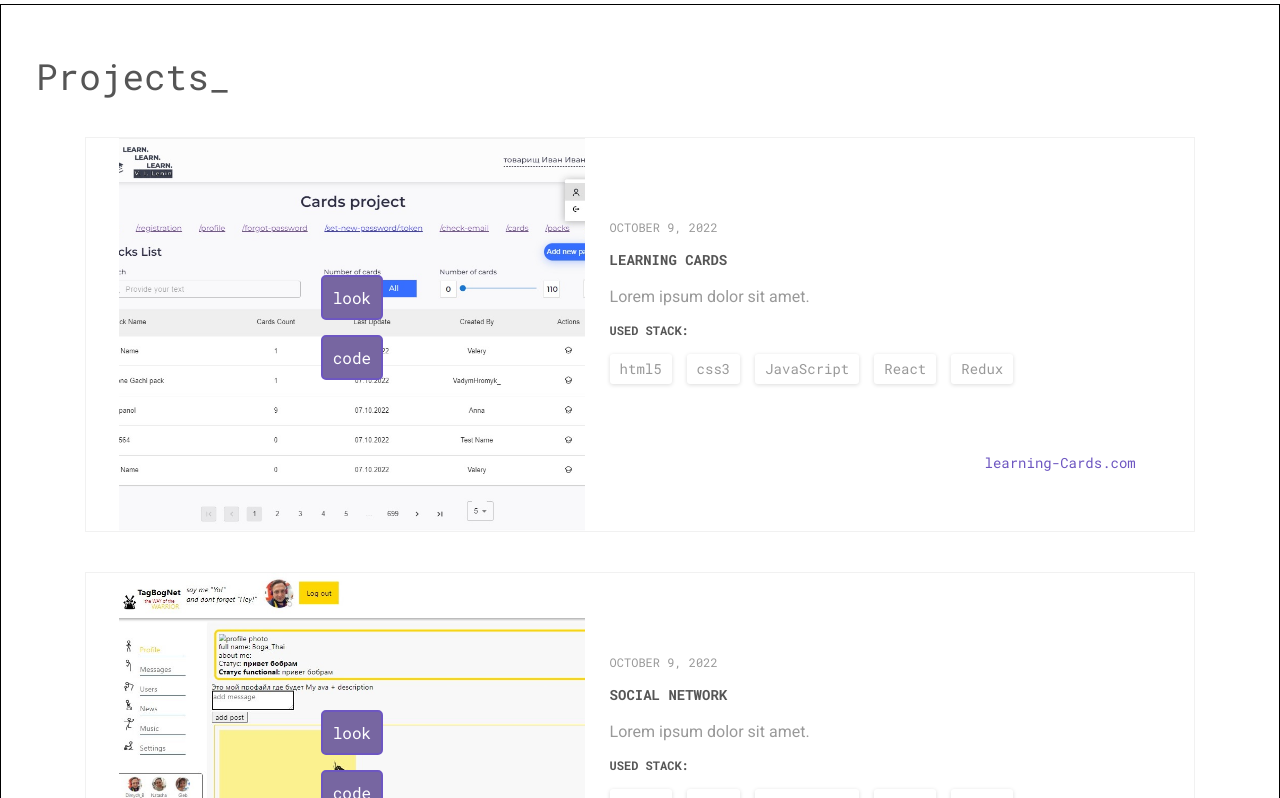
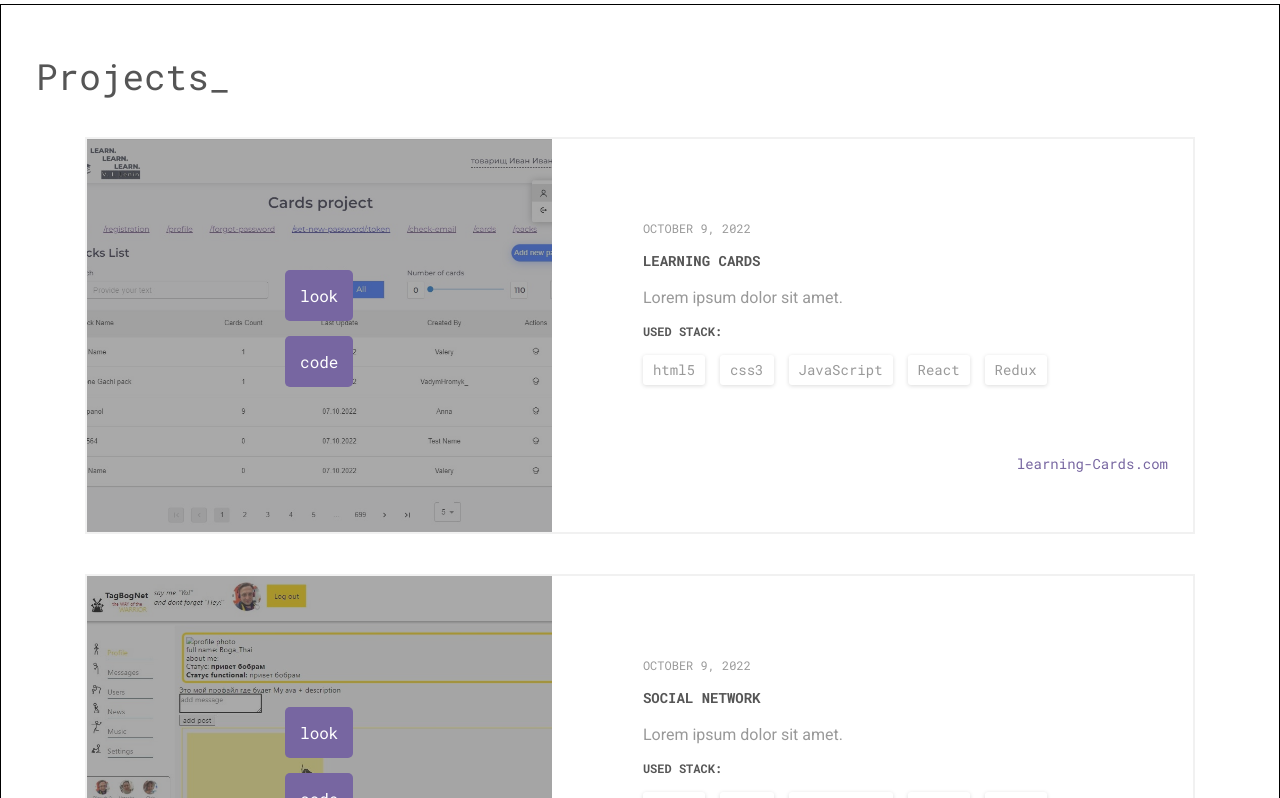
Before and after one commit to Bogagree/my-portfolio, a React (Create React App) app: page / in a window 1280 px wide. Shown: the part 1462-2260 px from the top of the page. Built offline with nearby package versions, Linux system fonts and the light colour scheme.

Commit message:
feat: add SASS mixins, variables refactor: projects styles

```diff
--- a/package.json
+++ b/package.json
@@ -11,6 +11,7 @@
     "@types/node": "^16.7.13",
     "@types/react": "^18.0.0",
     "@types/react-dom": "^18.0.0",
+    "node-sass": "^7.0.3",
     "react": "^18.2.0",
     "react-dom": "^18.2.0",
     "react-scripts": "5.0.1",
--- a/public/index.html
+++ b/public/index.html
@@ -25,7 +25,7 @@
       work correctly both with client-side routing and a non-root public URL.
       Learn how to configure a non-root public URL by running `npm run build`.
     -->
-    <title>React App</title>
+    <title>Dmitry Bogatyrev</title>
   </head>
   <body>
     <noscript>You need to enable JavaScript to run this app.</noscript>
--- /dev/null
+++ b/src/common/styles/SASS/mixins.scss
@@ -0,0 +1,12 @@
+@mixin flexCenter($justifyContent: center, $flexDirection: row) {
+  display: flex;
+  justify-content: $justifyContent;
+  align-items: center;
+  flex-direction: $flexDirection;
+}
+@mixin fontParams ($size, $lineHeight, $weight, $marginBottom: 15px) {
+  font-size: $size;
+  line-height: $lineHeight;
+  font-weight: $weight;
+  margin-bottom: $marginBottom;
+}
--- /dev/null
+++ b/src/common/styles/SASS/variables.sass
@@ -0,0 +1,12 @@
+// colors
+$primaryColor: #7766a1
+
+$borderColor: #f1f1f1
+
+$bgColor: #fff
+
+$primaryTextColor: #555
+$secondaryTextColor: #999
+$turnOverTextColor: white
+
+$accentColor: #a9c96a
--- a/src/projects/Projects.tsx
+++ b/src/projects/Projects.tsx
@@ -12,6 +12,7 @@ const myProjects = [
         date: new Date().toLocaleString('default', { dateStyle: 'long'}),
         title: 'Learning cards',
         description: 'Lorem ipsum dolor sit amet.',
+        codeLink: 'https://github.com/Bogagree/cards_project',
         link: 'https://bogagree.github.io/cards_project/#/login',
         linkTitle: 'learning-Cards.com',
         img: learningCards,
@@ -21,6 +22,7 @@ const myProjects = [
         date: new Date().toLocaleString('default', { dateStyle: 'long'}),
         title: 'Social Network',
         description: 'Lorem ipsum dolor sit amet.',
+        codeLink: 'https://github.com/Bogagree/samurai-way-main',
         link: 'https://bogagree.github.io/samurai-way-main/#/profile',
         linkTitle: 'Samurai-Way.com',
         img: socialNetwork,
@@ -31,6 +33,7 @@ const myProjects = [
         title: 'Allthaiherbs.com',
         description: 'internet shop with Thai traditional medicine and natural cosmetic',
         link: 'https://allthaiherbs.com/ru',
+        codeLink: 'https://allthaiherbs.com/ru',
         linkTitle: 'Allthaiherbs.com',
         img: allThaiHerbs,
         technologies: ['html5', 'css3', 'JavaScript', 'React', 'Redux']
@@ -53,6 +56,7 @@ const Projects: React.FC = () => {
                         date={p.date}
                         title={p.title}
                         description={p.description}
+                        codeLink={p.codeLink}
                         link={p.link}
                         linkTitle={p.linkTitle}
                         img={p.img}
--- a/src/projects/project/Project.module.css
+++ /dev/null
@@ -1,121 +0,0 @@
-.projectCard {
-    display: flex;
-    justify-content: center;
-    align-items: center;
-    width: 1110px;
-    margin-bottom: 40px;
-    border: 1px solid #f1f1f1;
-    background-color: #fff;
-    transition: box-shadow .3s;
-    font-family: Roboto Mono, monospace;
-}
-
-.projectImg {
-    height: 393px;
-    width: 42%;
-    display: flex;
-    flex-direction: column;
-    justify-content: center;
-    align-items: center;
-    background-size: cover;
-    background-position: center;
-}
-
-.viewBtn {
-    display: block;
-    border: 2px solid #6d56c1;
-    border-radius: 5px;
-    padding: 10px;
-    margin-bottom: 15px;
-    background: #7766a1;
-    color: white;
-}
-
-.textContainer {
-    width: 52%;
-    padding: 50px 25px 40px 25px;
-    font-size: 14px;
-    line-height: 20px;
-    color: #999;
-}
-
-.date {
-    font-size: 12px;
-    line-height: 18px;
-    text-transform: uppercase;
-    color: #999;
-    margin-bottom: 10px;
-}
-
-.textContainer h3 {
-    font-size: 14px;
-    line-height: 20px;
-    text-transform: uppercase;
-    margin-bottom: 15px;
-    font-weight: 700;
-    color: #555;
-}
-
-.textContainer a {
-    color: #6d56c1;
-    transition: all .3s;
-    position: relative;
-    text-decoration: none;
-    cursor: pointer;
-}
-
-.textContainer a:hover {
-    color: #6d56c1;
-}
-
-.description {
-    font-size: 16px;
-    line-height: 24px;
-    margin-bottom: 45px;
-    font-family: Roboto,sans-serif;
-    font-weight: 400;
-}
-
-.stack {
-    text-transform: uppercase;
-    font-size: 12px;
-    line-height: 18px;
-    font-weight: 700;
-    margin-bottom: 15px;
-    color: #555;
-}
-
-.tags {
-    padding: 0;
-    gap: 5px;
-    list-style: none;
-    display: flex;
-    flex-wrap: wrap;
-
-}
-
-.tags li {
-    display: inline-block;
-    font-size: 14px;
-    line-height: 20px;
-    background-color: #fff;
-    box-shadow: 0 1px 4px rgb(0 0 0 / 14%);
-    padding: 5px 10px;
-    margin-right: 10px;
-    border-radius: 3px;
-}
-
-.linkWrapper {
-    display: flex;
-    justify-content: end;
-}
-
-.link {
-    color: #6d56c1;
-    transition: all .3s;
-    text-decoration: none;
-    cursor: pointer;
-    margin-top: 55px;
-    font-size: 14px;
-    line-height: 20px;
-}
--- /dev/null
+++ b/src/projects/project/Project.module.scss
@@ -0,0 +1,109 @@
+@import "../../common/styles/SASS/mixins";
+@import "../../common/styles/SASS/variables";
+
+.projectCard {
+  @include flexCenter(space-between);
+  width: 1110px;
+  margin-bottom: 40px;
+  border: 2px solid $borderColor;
+  background-color: $bgColor;
+  transition: box-shadow .3s;
+  font-family: Roboto Mono, monospace;
+  .projectImg {
+    @include flexCenter(center, column);
+    position: relative;
+    height: 393px;
+    width: 42%;
+    background-size: cover;
+    background-position: center;
+    &::before {
+      position: absolute;
+      content: '';
+      background-color: $primaryTextColor;
+      top: 0;
+      bottom: 0;
+      left: 0;
+      right: 0;
+      opacity: 0.5;
+    }
+    & a:hover {
+      border: $accentColor 1px solid;
+      opacity: 0.8;
+    }
+    .viewBtn {
+      display: block;
+      position: relative;
+      z-index: 10;
+      border-radius: 5px;
+      padding: 15px;
+      margin-bottom: 15px;
+      background: $primaryColor;
+      color: $turnOverTextColor;
+      text-decoration: none;
+    }
+  }
+
+  .textContainer {
+    width: 52%;
+    padding: 50px 25px 40px 25px;
+    @include fontParams(14px,20px,400,0);
+    color: $secondaryTextColor;
+    h3 {
+      @include fontParams(14px,20px,700);
+      text-transform: uppercase;
+      color: $primaryTextColor;
+    }
+    .date {
+      @include fontParams(12px,18px,400,10px);
+      text-transform: uppercase;
+      color: $secondaryTextColor;
+    }
+    & a:hover {
+      color: $accentColor;
+    }
+    .description {
+      @include fontParams(16px,24px,400,45px);
+      font-family: Roboto, sans-serif;
+    }
+    .stack {
+      @include fontParams(12px,18px,700);
+      text-transform: uppercase;
+      color: $primaryTextColor;
+    }
+    .tags {
+      padding: 0;
+      gap: 5px;
+      list-style: none;
+      display: flex;
+      flex-wrap: wrap;
+      li {
+        @include fontParams(14px,20px,400,0);
+        display: inline-block;
+        background-color: $bgColor;
+        box-shadow: 0 1px 4px rgba(0, 0, 0, 0.14);
+        padding: 5px 10px;
+        margin-right: 10px;
+        border-radius: 3px;
+        &:hover {
+          cursor: pointer;
+          opacity: 0.7;
+        }
+      }
+    }
+    .linkWrapper {
+      display: flex;
+      justify-content: end;
+    }
+    .link {
+      @include fontParams(14px,20px,400,0);
+      text-decoration: none;
+      color: $primaryColor;
+      transition: all .3s;
+      cursor: pointer;
+      margin-top: 55px;
+      &:hover {
+        text-decoration: underline;
+      }
+    }
+  }
+}
--- a/src/projects/project/Project.tsx
+++ b/src/projects/project/Project.tsx
@@ -1,5 +1,5 @@
 import React from 'react';
-import style from './Project.module.css'
+import style from './Project.module.scss'
 
 export type ProjectType = {
     date: string
@@ -7,19 +7,21 @@ export type ProjectType = {
     description: string
     img?: string
     link: string
+    codeLink:string
     linkTitle: string
     technologies: string[]
 }
 
-const Project = (props: ProjectType) => {
+const Project:React.FC<ProjectType> = (props) => {
+
     return (
         <div className={style.projectCard}>
 
             <div className={style.projectImg} style={{backgroundImage: `url(${props.img})`}}>
                 {/* eslint-disable-next-line jsx-a11y/anchor-is-valid */}
-                <a className={style.viewBtn}> look </a>
+                <a className={style.viewBtn} href={props.link}> look </a>
                 {/* eslint-disable-next-line jsx-a11y/anchor-is-valid */}
-                <a className={style.viewBtn}> code </a>
+                <a className={style.viewBtn} href={props.codeLink}> code </a>
             </div>
 
             <div className={style.textContainer}>
```
Also changed, not shown: 1 other file (tests, documents, lock files or other folders).
